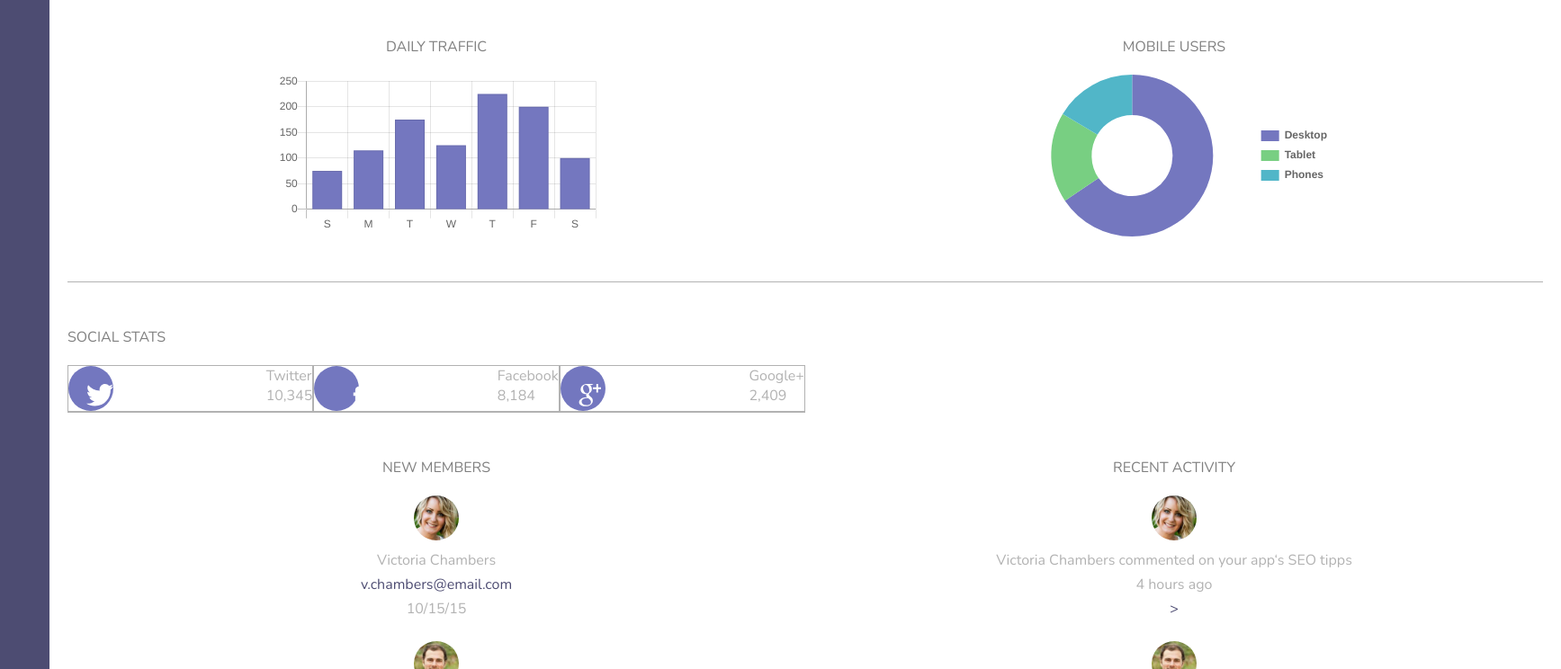
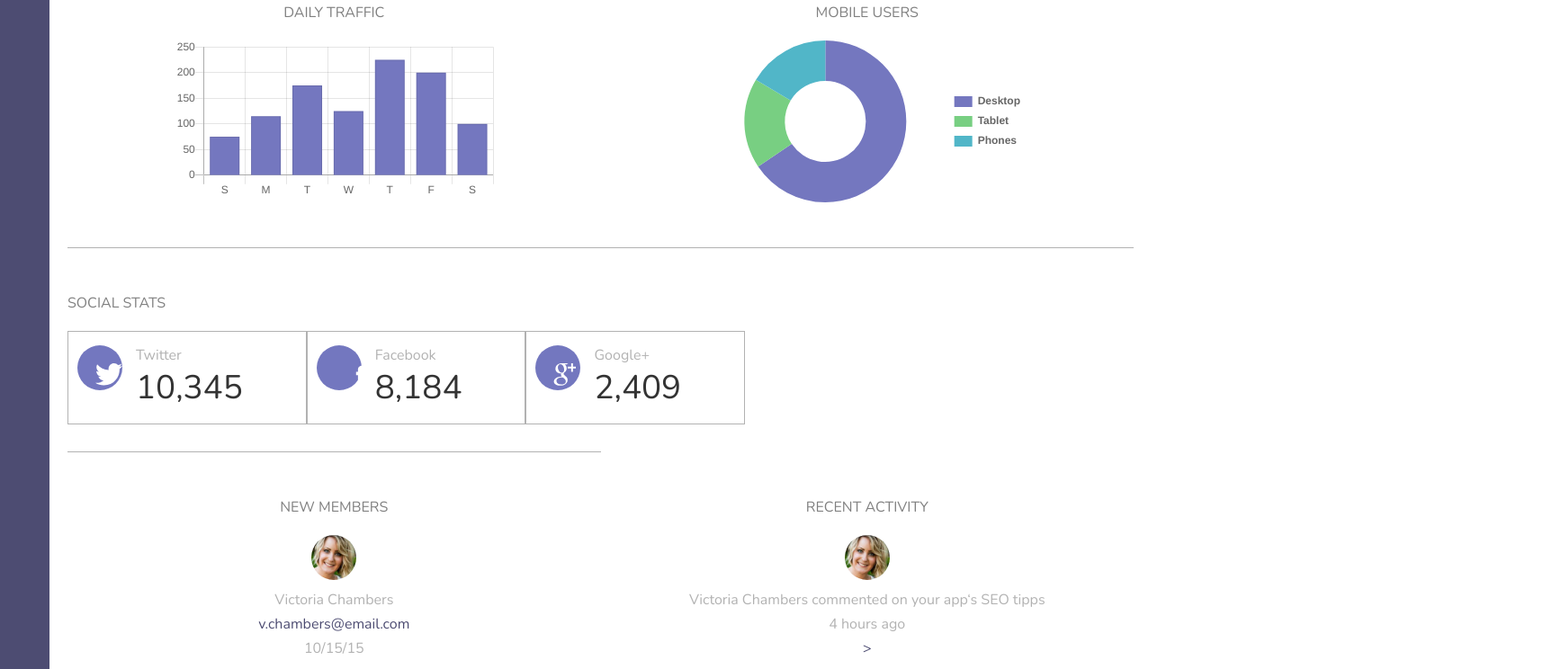
Before and after one commit to brigittavarga/techdegree-project-7, a website: page index.html in a window 1280 px wide. Shown: the part 800-1544 px from the top of the page at 90% size, 1735 px wide, since content can reach past the window. Drawn offline with nearby package versions, Linux system fonts and the light colour scheme.

Commit message:
width of social stats

```diff
--- a/index.html
+++ b/index.html
@@ -140,7 +140,7 @@
                     </div> <!-- .social-image -->
                     <div class="social-text">
                         <p>Twitter</p>
-                        <p>10,345</p>
+                        <p class="social-nr">10,345</p>
                     </div> <!-- .social-text -->
                 </div> <!-- .social-container -->
 
@@ -152,7 +152,7 @@
                     </div> <!-- .social-image -->
                     <div class="social-text">
                         <p>Facebook</p>
-                        <p>8,184</p>
+                        <p class="social-nr">8,184</p>
                     </div> <!-- .social-text -->
                 </div> <!-- .social-container -->
 
@@ -180,7 +180,7 @@
                     </div> <!-- .social-image -->
                     <div class="social-text">
                         <p>Google+</p>
-                        <p>2,409</p>
+                        <p class="social-nr">2,409</p>
                     </div> <!-- .social-text -->
                 </div> <!-- .social-container -->
 
--- a/scss/style.scss
+++ b/scss/style.scss
@@ -288,6 +288,7 @@ canvas {
 
 .social-flex-container {
   display: flex;
+  flex-direction: column;
   justify-content: space-between;
 }
 
@@ -295,7 +296,16 @@ canvas {
   border: 1px solid $light-gray;
   display: flex;
   justify-content: space-between;
-  width: 450px;
+  padding: 15px 70px 15px 10px;
+  margin: 0 0 30px 0;
+  .social-text {
+    margin-left: 15px;
+  }
+  .social-nr {
+    font-size: 2.3rem;
+    font-weight: 100;
+    color: #333;
+  }
   .social-image {
     width: 50px;
     height: 50px;
@@ -443,4 +453,8 @@ MEDIA QUERIES
     flex-direction: row;
     justify-content: space-between;
   }
+  .social-flex-container {
+    flex-direction: row;
+    justify-content: space-between;
+  }
 }
```
Also changed, not shown: css/style.css, 1 other file.
